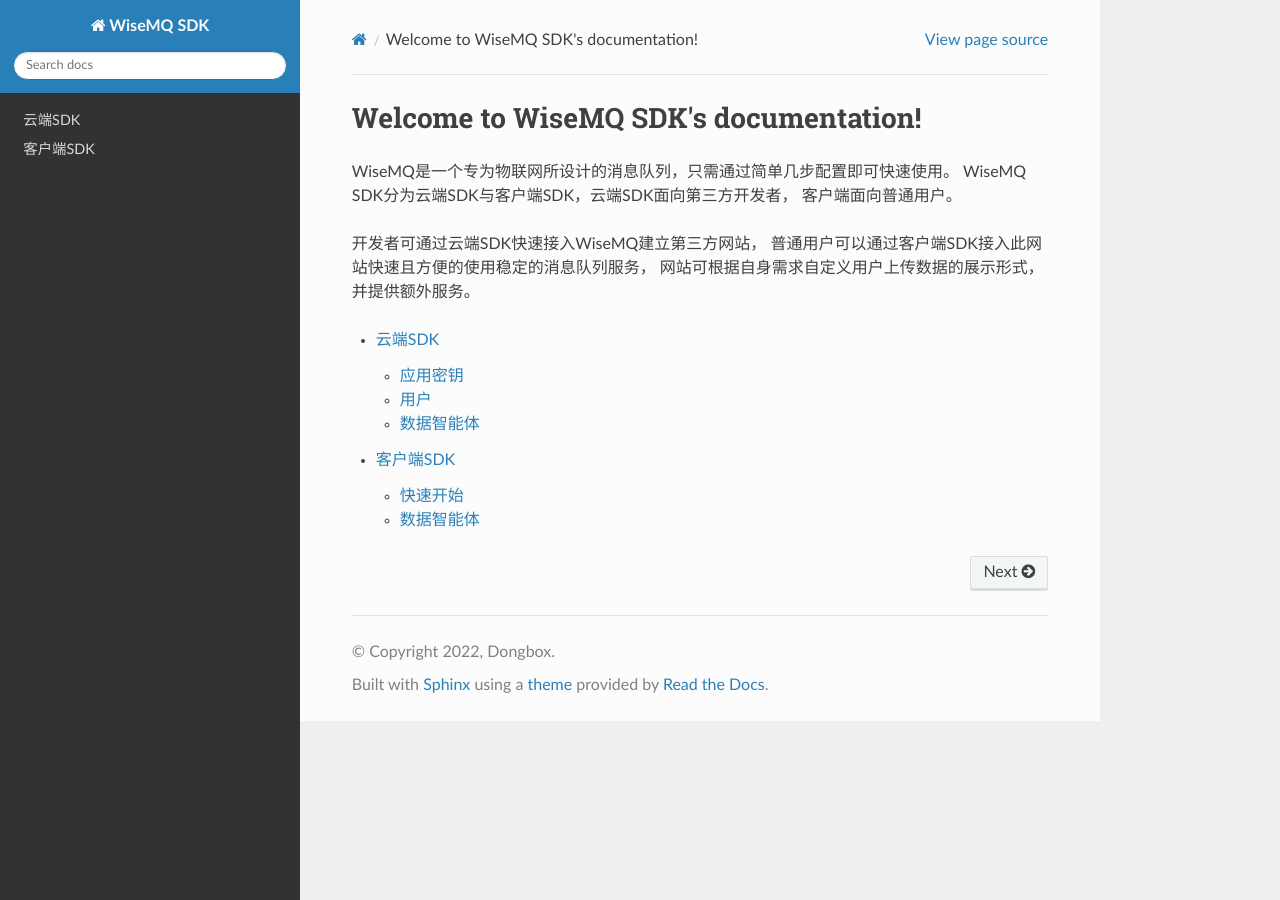
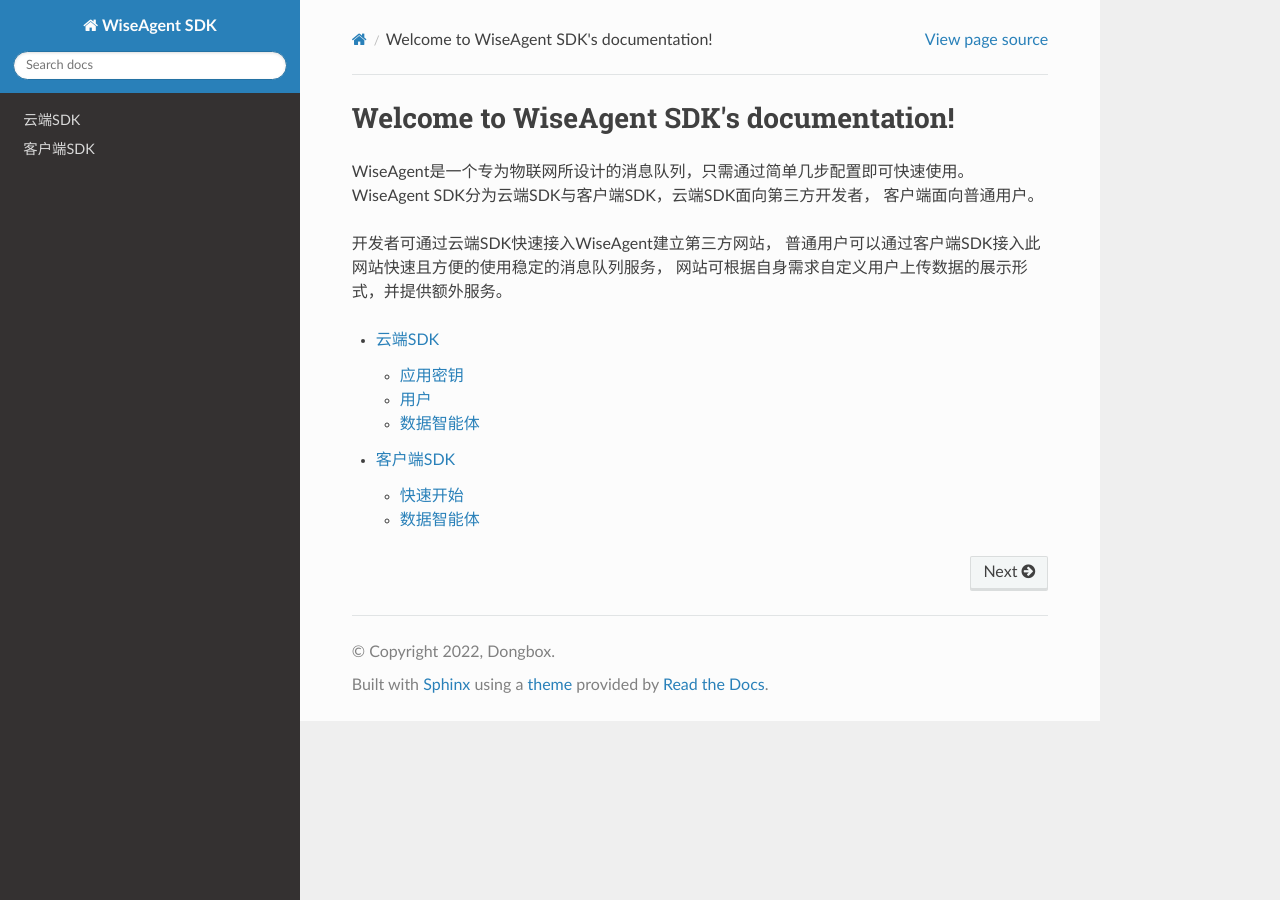
Before and after one commit to Wise-XAI/WiseMQ-SDK, a Sphinx documentation site: the page built from docs/source/index.rst, in a window 1280 px wide. Built offline with Sphinx 7.4.7 and the Read the Docs theme 2.0.0, drawn with Linux system fonts in a browser that asks for light colours.

Commit message:
update WiseMQ to WiseAgent in content. And change the Priority Queue in agent.py to Normal Queue

````diff
--- a/docs/source/client/index.rst
+++ b/docs/source/client/index.rst
@@ -2,7 +2,7 @@
 ======================================
 通过SDK，用户可以快速开发智能体并实现快速部署。
 
-用户在网站申请智能体后下载配置文件，安装WiseMQ-SDK到本地环境中，调用wisemq.client中的方法捕获本地数据、定义智能体状态，交由SDK中的会话模块负责上传与维护。
+用户在网站申请智能体后下载配置文件，安装WiseAgent-SDK到本地环境中，调用wisemq.client中的方法捕获本地数据、定义智能体状态，交由SDK中的会话模块负责上传与维护。
 
 
 .. toctree::
--- a/docs/source/conf.py
+++ b/docs/source/conf.py
@@ -22,7 +22,7 @@
 # source_suffix = ['.rst', '.md']
 # -- Project information -----------------------------------------------------
 
-project = 'WiseMQ SDK'
+project = 'WiseAgent SDK'
 copyright = '2022, Dongbox'
 author = 'Dongbox'
 
--- a/docs/source/index.rst
+++ b/docs/source/index.rst
@@ -3,12 +3,12 @@
    You can adapt this file completely to your liking, but it should at least
    contain the root `toctree` directive.
 
-Welcome to WiseMQ SDK's documentation!
+Welcome to WiseAgent SDK's documentation!
 ======================================
-WiseMQ是一个专为物联网所设计的消息队列，只需通过简单几步配置即可快速使用。
-WiseMQ SDK分为云端SDK与客户端SDK，云端SDK面向第三方开发者， 客户端面向普通用户。
+WiseAgent是一个专为物联网所设计的消息队列，只需通过简单几步配置即可快速使用。
+WiseAgent SDK分为云端SDK与客户端SDK，云端SDK面向第三方开发者， 客户端面向普通用户。
 
-开发者可通过云端SDK快速接入WiseMQ建立第三方网站，
+开发者可通过云端SDK快速接入WiseAgent建立第三方网站，
 普通用户可以通过客户端SDK接入此网站快速且方便的使用稳定的消息队列服务，
 网站可根据自身需求自定义用户上传数据的展示形式，并提供额外服务。
 
--- a/docs/source/server/mq.md
+++ b/docs/source/server/mq.md
@@ -8,7 +8,7 @@
 ### 使用样例
 ```python
 import os
-# 获取APIKEY与WiseMQ服务地址
+# 获取APIKEY与WiseAgent服务地址
 APIKEY = os.environ.get("APIKEY")
 WiseMQServer = os.environ.get("WiseMQServer")
 # 实例化交互对象
--- a/docs/source/server/users.md
+++ b/docs/source/server/users.md
@@ -1,6 +1,6 @@
 用户
 =============
-WiseMQ致力于隔离并保护用户隐私，因此第三方网站无需提供任何用户信息与WiseMQ进行对接，两者通过唯一的凭证进行关联，你可以创建一张表与原本的用户表进行一对一关联，然后定义字段`wisemq_token`在此自动生成用户的凭证，通过此凭证与WiseMQ进行交互创建WiseMQ用户，而之后有关此用户的所有请求均通过此凭证进行交互。
+WiseAgent致力于隔离并保护用户隐私，因此第三方网站无需提供任何用户信息与WiseMQ进行对接，两者通过唯一的凭证进行关联，你可以创建一张表与原本的用户表进行一对一关联，然后定义字段`wisemq_token`在此自动生成用户的凭证，通过此凭证与WiseAgent进行交互创建WiseAgent用户，而之后有关此用户的所有请求均通过此凭证进行交互。
 
 ## 1. 创建用户：`create_wisemq_user`
 `create_wisemq_user`方法接收`token`参数进行交互，`token`为网站自定义的用户凭证，
@@ -9,7 +9,7 @@
 ### 使用样例
 ```python
 import os
-# 获取APIKEY与WiseMQ服务地址
+# 获取APIKEY与WiseAgent服务地址
 APIKEY = os.environ.get("APIKEY")
 WiseMQServer = os.environ.get("WiseMQServer")
 # 实例化交互对象
````
Also changed, not shown: docs/source/server/apikey.md (+6 -6 lines), 2 other files.
